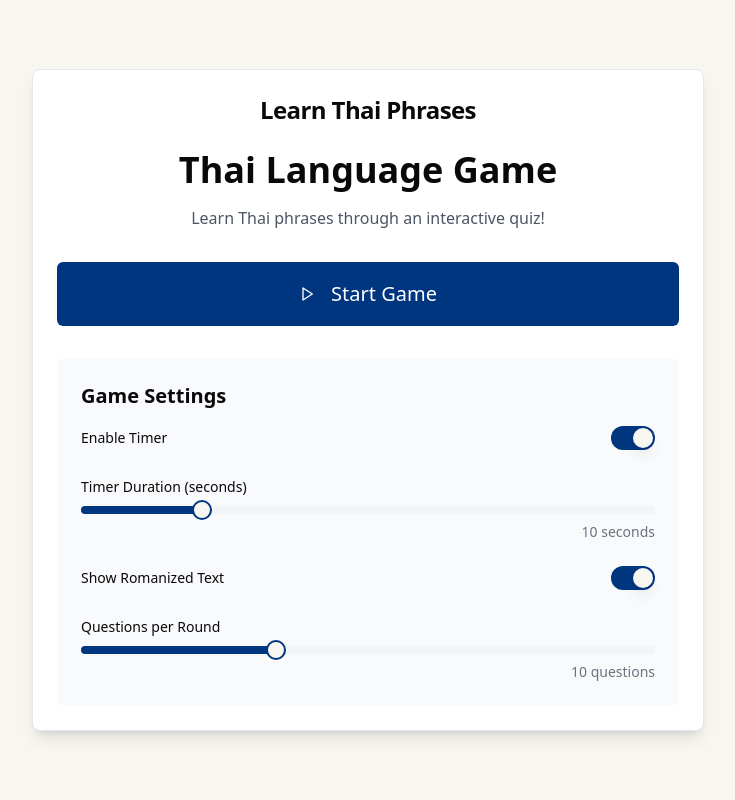
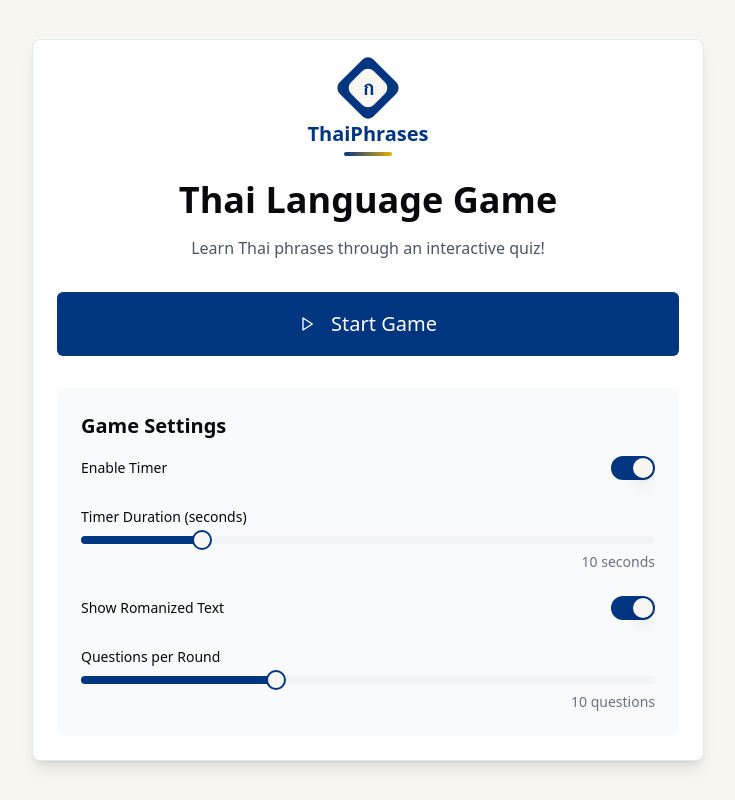
Before and after one commit to RichiePowell/thai-practice, a Next.js app: page / in a window 1280 px wide. Shown: the whole page, without its empty margins (272-1007 px from the left). Built offline with nearby package versions, Linux system fonts and the light colour scheme.

Commit message:
Add logo

```diff
--- a/src/components/game/ThaiPhraseGame.tsx
+++ b/src/components/game/ThaiPhraseGame.tsx
@@ -8,6 +8,7 @@ import { MainMenu } from "./MainMenu";
 import { GameScreen } from "./GameScreen";
 import type { GameSettings } from "@/types/GameSettings";
 import { DEFAULT_SETTINGS } from "@/constants/settings";
+import { Logo } from "../ui/logo";
 
 type GameState = "menu" | "playing" | "gameOver";
 
@@ -32,9 +33,7 @@ export const ThaiPhraseGame = () => {
   return (
     <Card className="w-full max-w-2xl mx-auto shadow-lg">
       <CardHeader>
-        <CardTitle className="text-2xl font-bold text-center">
-          Learn Thai Phrases
-        </CardTitle>
+        <Logo />
       </CardHeader>
       <CardContent>
         {gameState === "menu" && (
--- /dev/null
+++ b/src/components/ui/logo.tsx
@@ -0,0 +1,22 @@
+import React from "react";
+
+interface LogoProps {
+  className?: string;
+}
+
+export const Logo: React.FC<LogoProps> = ({ className = "" }) => {
+  return (
+    <div className={`flex flex-col items-center ${className}`}>
+      <div className="relative w-12 h-12 mb-2">
+        <div className="absolute inset-0 bg-primary rounded-lg transform rotate-45"></div>
+        <div className="absolute inset-2 bg-background rounded-lg transform rotate-45 flex items-center justify-center">
+          <span className="text-xl font-bold text-primary transform -rotate-45">
+            ก
+          </span>
+        </div>
+      </div>
+      <h1 className="text-xl font-bold text-primary">ThaiPhrases</h1>
+      <div className="h-1 w-12 bg-gradient-to-r from-primary to-accent rounded-full mt-1"></div>
+    </div>
+  );
+};
```
